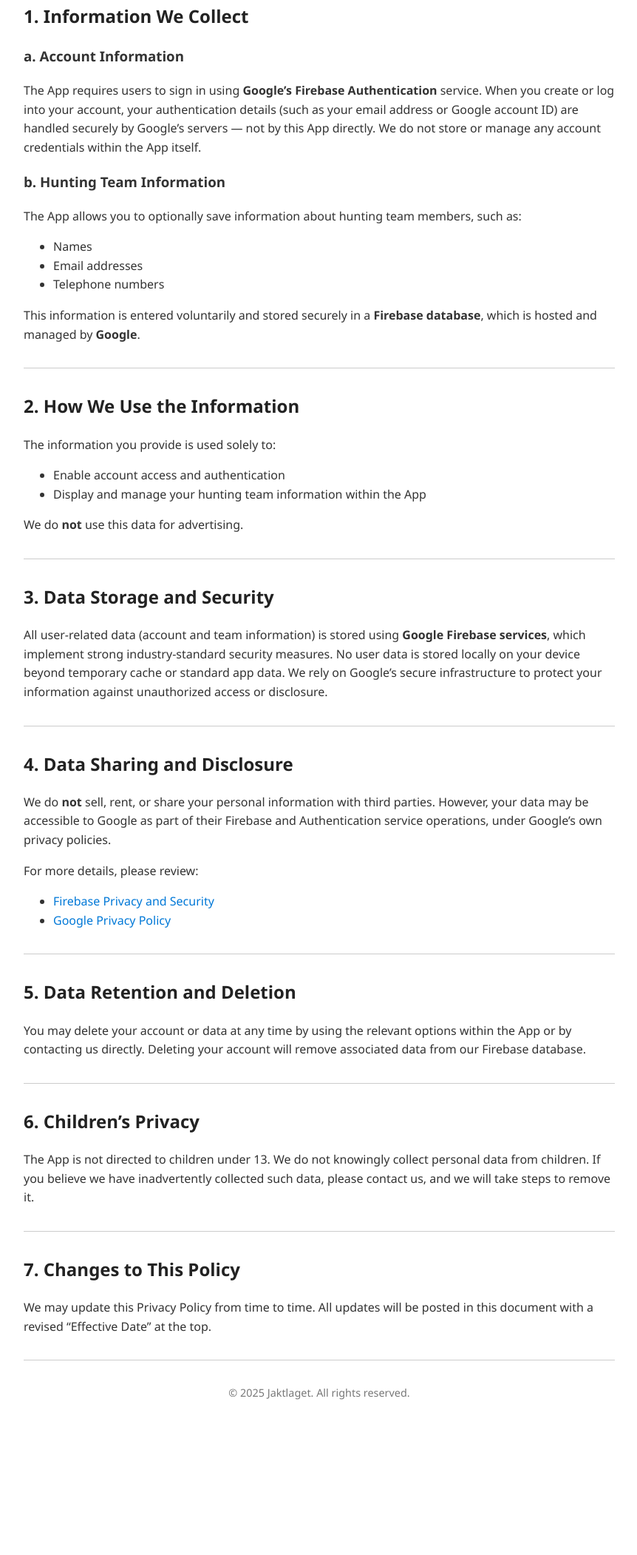
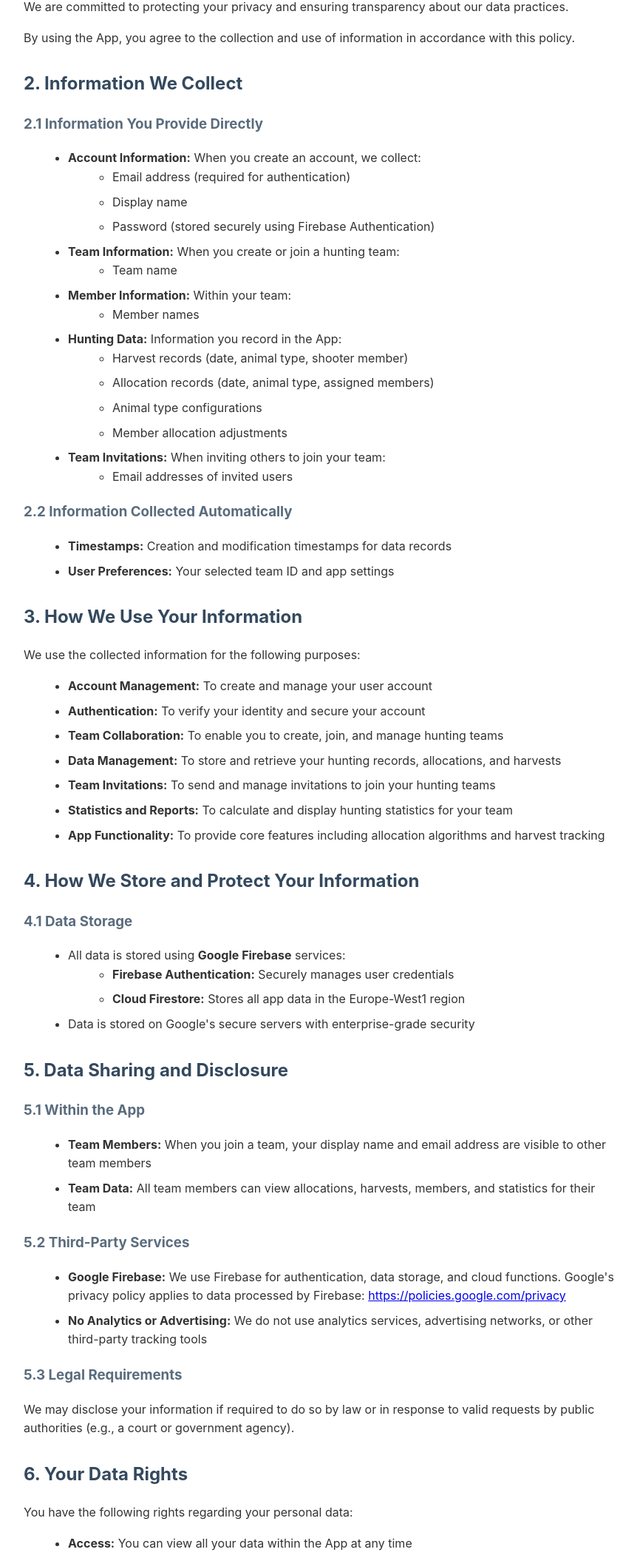
Before and after one commit to MarcusJacobsson/JaktlagetPrivacyPolicy, a plain HTML site: page index.html in a window 1280 px wide. Shown: the part 294-2396 px from the top of the page at 74% size, without its empty margins (208-1070 px from the left). Before the commit the page ends 2229 px from the top, so only its background shows below. Drawn offline with Linux system fonts and the light colour scheme.

Commit message:
Update index.html

```diff
--- a/index.html
+++ b/index.html
@@ -3,137 +3,215 @@
 <head>
     <meta charset="UTF-8">
     <meta name="viewport" content="width=device-width, initial-scale=1.0">
-  <title>Privacy Policy | Jaktlaget</title>
+    <title>Privacy Policy - Jaktlaget</title>
     <style>
         body {
-      font-family: "Segoe UI", Roboto, Helvetica, Arial, sans-serif;
-      margin: 40px auto;
+            font-family: -apple-system, BlinkMacSystemFont, 'Segoe UI', Roboto, Oxygen, Ubuntu, Cantarell, sans-serif;
+            line-height: 1.6;
             max-width: 800px;
-      line-height: 1.6;
+            margin: 0 auto;
+            padding: 20px;
             color: #333;
-      background-color: #fff;
-      padding: 0 20px;
-    }
-    h1, h2 {
-      color: #222;
         }
         h1 {
-      text-align: center;
-      margin-bottom: 1.5em;
+            color: #2c3e50;
+            border-bottom: 2px solid #3498db;
+            padding-bottom: 10px;
         }
-    a {
-      color: #0078d7;
-      text-decoration: none;
+        h2 {
+            color: #34495e;
+            margin-top: 30px;
         }
-    a:hover {
-      text-decoration: underline;
+        h3 {
+            color: #5a6c7d;
+            margin-top: 20px;
         }
-    hr {
-      border: none;
-      border-top: 1px solid #ccc;
-      margin: 2em 0;
+        ul {
+            margin-left: 20px;
+        }
+        li {
+            margin-bottom: 8px;
+        }
+        .effective-date {
+            color: #7f8c8d;
+            font-style: italic;
+        }
+        .contact {
+            background-color: #ecf0f1;
+            padding: 15px;
+            border-radius: 5px;
+            margin-top: 30px;
         }
     </style>
 </head>
 <body>
     <h1>Privacy Policy</h1>
+    <p class="effective-date">Effective Date: January 1, 2025</p>
 
-  <p><strong>Effective Date:</strong> October 8, 2025</p>
-
-  <p><strong>Jaktlaget</strong> (“we”, “our”, or “us”) respects your privacy. This Privacy Policy explains how we collect, use, and protect information when you use our mobile application (“App”).</p>
-
-  <hr>
-
-  <h2>1. Information We Collect</h2>
-
-  <h3>a. Account Information</h3>
+    <h2>1. Introduction</h2>
     <p>
-    The App requires users to sign in using <strong>Google’s Firebase Authentication</strong> service.
-    When you create or log into your account, your authentication details (such as your email address or Google account ID) are handled securely by Google’s servers — not by this App directly.
-    We do not store or manage any account credentials within the App itself.
+        Welcome to Jaktlaget ("we," "our," or "us"). This Privacy Policy explains how we collect, use, store,
+        and protect your personal information when you use our hunting team management application
+        (the "App"). We are committed to protecting your privacy and ensuring transparency about our data practices.
+    </p>
+    <p>
+        By using the App, you agree to the collection and use of information in accordance with this policy.
     </p>
 
-  <h3>b. Hunting Team Information</h3>
+    <h2>2. Information We Collect</h2>
+
+    <h3>2.1 Information You Provide Directly</h3>
+    <ul>
+        <li><strong>Account Information:</strong> When you create an account, we collect:
+            <ul>
+                <li>Email address (required for authentication)</li>
+                <li>Display name</li>
+                <li>Password (stored securely using Firebase Authentication)</li>
+            </ul>
+        </li>
+        <li><strong>Team Information:</strong> When you create or join a hunting team:
+            <ul>
+                <li>Team name</li>
+            </ul>
+        </li>
+        <li><strong>Member Information:</strong> Within your team:
+            <ul>
+                <li>Member names</li>
+            </ul>
+        </li>
+        <li><strong>Hunting Data:</strong> Information you record in the App:
+            <ul>
+                <li>Harvest records (date, animal type, shooter member)</li>
+                <li>Allocation records (date, animal type, assigned members)</li>
+                <li>Animal type configurations</li>
+                <li>Member allocation adjustments</li>
+            </ul>
+        </li>
+        <li><strong>Team Invitations:</strong> When inviting others to join your team:
+            <ul>
+                <li>Email addresses of invited users</li>
+            </ul>
+        </li>
+    </ul>
+
+    <h3>2.2 Information Collected Automatically</h3>
+    <ul>
+        <li><strong>Timestamps:</strong> Creation and modification timestamps for data records</li>
+        <li><strong>User Preferences:</strong> Your selected team ID and app settings</li>
+    </ul>
+
+    <h2>3. How We Use Your Information</h2>
+    <p>We use the collected information for the following purposes:</p>
+    <ul>
+        <li><strong>Account Management:</strong> To create and manage your user account</li>
+        <li><strong>Authentication:</strong> To verify your identity and secure your account</li>
+        <li><strong>Team Collaboration:</strong> To enable you to create, join, and manage hunting teams</li>
+        <li><strong>Data Management:</strong> To store and retrieve your hunting records, allocations, and harvests</li>
+        <li><strong>Team Invitations:</strong> To send and manage invitations to join your hunting teams</li>
+        <li><strong>Statistics and Reports:</strong> To calculate and display hunting statistics for your team</li>
+        <li><strong>App Functionality:</strong> To provide core features including allocation algorithms and harvest tracking</li>
+    </ul>
+
+    <h2>4. How We Store and Protect Your Information</h2>
+
+    <h3>4.1 Data Storage</h3>
+    <ul>
+        <li>All data is stored using <strong>Google Firebase</strong> services:
+            <ul>
+                <li><strong>Firebase Authentication:</strong> Securely manages user credentials</li>
+                <li><strong>Cloud Firestore:</strong> Stores all app data in the Europe-West1 region</li>
+            </ul>
+        </li>
+        <li>Data is stored on Google's secure servers with enterprise-grade security</li>
+    </ul>
+
+    <h2>5. Data Sharing and Disclosure</h2>
+
+    <h3>5.1 Within the App</h3>
+    <ul>
+        <li><strong>Team Members:</strong> When you join a team, your display name and email address are visible to other team members</li>
+        <li><strong>Team Data:</strong> All team members can view allocations, harvests, members, and statistics for their team</li>
+    </ul>
+
+    <h3>5.2 Third-Party Services</h3>
+    <ul>
+        <li><strong>Google Firebase:</strong> We use Firebase for authentication, data storage, and cloud functions.
+            Google's privacy policy applies to data processed by Firebase:
+            <a href="https://policies.google.com/privacy" target="_blank">https://policies.google.com/privacy</a>
+        </li>
+        <li><strong>No Analytics or Advertising:</strong> We do not use analytics services, advertising networks,
+            or other third-party tracking tools
+        </li>
+    </ul>
+
+    <h3>5.3 Legal Requirements</h3>
+    <p>We may disclose your information if required to do so by law or in response to valid requests by public authorities
+       (e.g., a court or government agency).</p>
+
+    <h2>6. Your Data Rights</h2>
+    <p>You have the following rights regarding your personal data:</p>
+    <ul>
+        <li><strong>Access:</strong> You can view all your data within the App at any time</li>
+        <li><strong>Update:</strong> You can update your display name and profile information through the Settings menu</li>
+        <li><strong>Delete:</strong> You can delete your account and associated data by contacting us</li>
+        <li><strong>Leave Teams:</strong> You can leave any team you're a member of, which removes your access to that team's data</li>
+        <li><strong>Data Portability:</strong> You can request a copy of your data by contacting us</li>
+    </ul>
+
+    <h2>7. Data Retention</h2>
+    <ul>
+        <li><strong>Active Accounts:</strong> We retain your data as long as your account is active</li>
+        <li><strong>Team Data:</strong> Team data is retained as long as the team exists</li>
+        <li><strong>Deleted Accounts:</strong> When you delete your account, your user profile is removed. </li>
+        <li><strong>Deleted Teams:</strong> When a team is deleted, all associated data is permanently removed
+        </li>
+    </ul>
+
+    <h2>8. Children's Privacy</h2>
     <p>
-    The App allows you to optionally save information about hunting team members, such as:
-  </p>
-  <ul>
-    <li>Names</li>
-    <li>Email addresses</li>
-    <li>Telephone numbers</li>
-  </ul>
-  <p>
-    This information is entered voluntarily and stored securely in a <strong>Firebase database</strong>,
-    which is hosted and managed by <strong>Google</strong>.
+        Our App is not intended for use by children under the age of 13. We do not knowingly collect
+        personal information from children under 13. If you are a parent or guardian and believe your
+        child has provided us with personal information, please contact us, and we will delete such information.
     </p>
 
-  <hr>
-
-  <h2>2. How We Use the Information</h2>
+    <h2>9. International Data Transfers</h2>
     <p>
-    The information you provide is used solely to:
-  </p>
-  <ul>
-    <li>Enable account access and authentication</li>
-    <li>Display and manage your hunting team information within the App</li>
-  </ul>
-  <p>
-    We do <strong>not</strong> use this data for advertising.
+        Your data is stored in Google Cloud servers located in the Europe-West1 region (Belgium).
+        By using our App, you consent to the transfer and processing of your data in this region.
     </p>
 
-  <hr>
-
-  <h2>3. Data Storage and Security</h2>
+    <h2>10. Changes to This Privacy Policy</h2>
     <p>
-    All user-related data (account and team information) is stored using <strong>Google Firebase services</strong>, which implement strong industry-standard security measures.
-    No user data is stored locally on your device beyond temporary cache or standard app data.
-    We rely on Google’s secure infrastructure to protect your information against unauthorized access or disclosure.
+        We may update this Privacy Policy from time to time. You are advised to review this Privacy Policy periodically for any changes.
     </p>
 
-  <hr>
-
-  <h2>4. Data Sharing and Disclosure</h2>
+    <h2>11. Your Consent</h2>
     <p>
-    We do <strong>not</strong> sell, rent, or share your personal information with third parties.
-    However, your data may be accessible to Google as part of their Firebase and Authentication service operations, under Google’s own privacy policies.
-  </p>
-  <p>
-    For more details, please review:
-  </p>
-  <ul>
-    <li><a href="https://firebase.google.com/support/privacy" target="_blank">Firebase Privacy and Security</a></li>
-    <li><a href="https://policies.google.com/privacy" target="_blank">Google Privacy Policy</a></li>
-  </ul>
-
-  <hr>
-
-  <h2>5. Data Retention and Deletion</h2>
-  <p>
-    You may delete your account or data at any time by using the relevant options within the App or by contacting us directly.
-    Deleting your account will remove associated data from our Firebase database.
+        By using our App, you consent to our Privacy Policy and agree to its terms.
     </p>
 
-  <hr>
+    <h2>12. Contact Us</h2>
+    <div class="contact">
+        <p>If you have any questions about this Privacy Policy or our data practices, please contact us:</p>
+        <ul>
+            <li><strong>Email:</strong> chinchecksoftware@gmail.com</li>
+            <li><strong>App:</strong> Jaktlaget</li>
+            <li><strong>Developer:</strong> ChinCheck Software</li>
+        </ul>
+    </div>
 
-  <h2>6. Children’s Privacy</h2>
-  <p>
-    The App is not directed to children under 13.
-    We do not knowingly collect personal data from children. If you believe we have inadvertently collected such data,
-    please contact us, and we will take steps to remove it.
-  </p>
+    <hr style="margin-top: 40px; border: none; border-top: 1px solid #ddd;">
 
-  <hr>
-
-  <h2>7. Changes to This Policy</h2>
-  <p>
-    We may update this Privacy Policy from time to time.
-    All updates will be posted in this document with a revised “Effective Date” at the top.
-  </p>
-
-  <hr>
-
-  <p style="text-align:center; font-size:0.9em; color:#777;">
-    &copy; 2025 Jaktlaget. All rights reserved.
-  </p>
+    <h2>13. Summary of Key Points</h2>
+    <p><strong>For your convenience, here are the key points of our privacy policy:</strong></p>
+    <ul>
+        <li>We collect your email, display name, and hunting team data</li>
+        <li>Your data is stored securely using Google Firebase</li>
+        <li>We do not use analytics, advertising, or third-party tracking</li>
+        <li>Team members can see your display name and data you create within the team</li>
+        <li>Only team administrators can manage team settings and members</li>
+        <li>You can view, update, and delete your data at any time</li>
+        <li>We do not sell or share your data with third parties for marketing purposes</li>
+    </ul>
 </body>
 </html>
```
Lines whose indentation alone changed are shown as unchanged.
